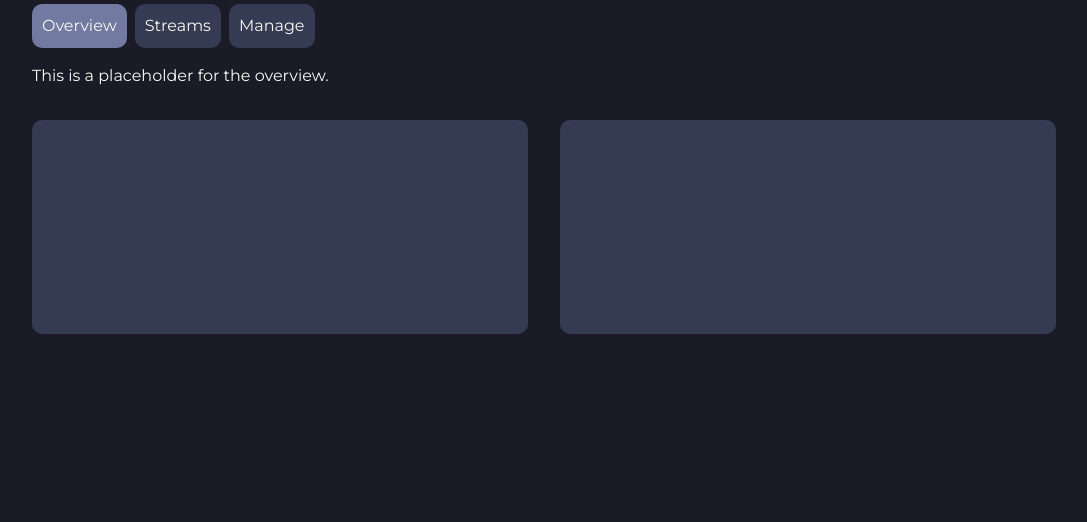
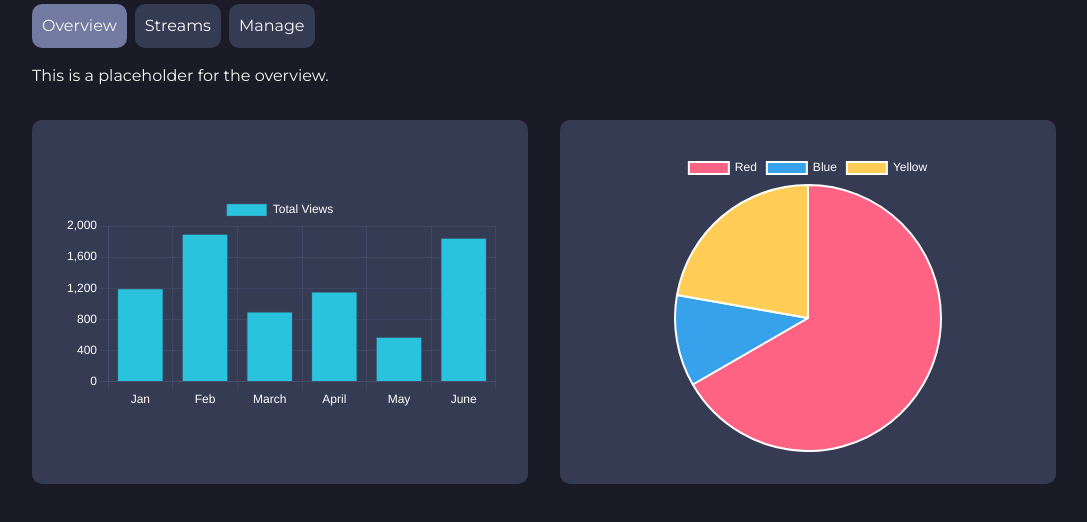
Before and after one commit to TraderHowell/statistik-static, a plain HTML site: page client-a.html in a window 1280 px wide. Shown: the part 278-800 px from the top of the page, without its empty margins (96-1183 px from the left). Drawn offline with nearby package versions, Linux system fonts and the light colour scheme.

Commit message:
Fixed missing Chart.js scripts.

```diff
--- a/client-a.html
+++ b/client-a.html
@@ -8,6 +8,7 @@
     <link rel="icon" type="image/x-icon" href="/img/statistik-favicon.png">
     <link rel="stylesheet" href="css/font-awesome.all.min.css">
     <link rel="stylesheet" href="css/style.css">
+    <script src="https://cdn.jsdelivr.net/npm/chart.js"></script>
     <script src="js/scripts.js" defer></script>
 </head>
 <body>
```
Also changed, not shown: client-b.html (+1 -0 lines).
